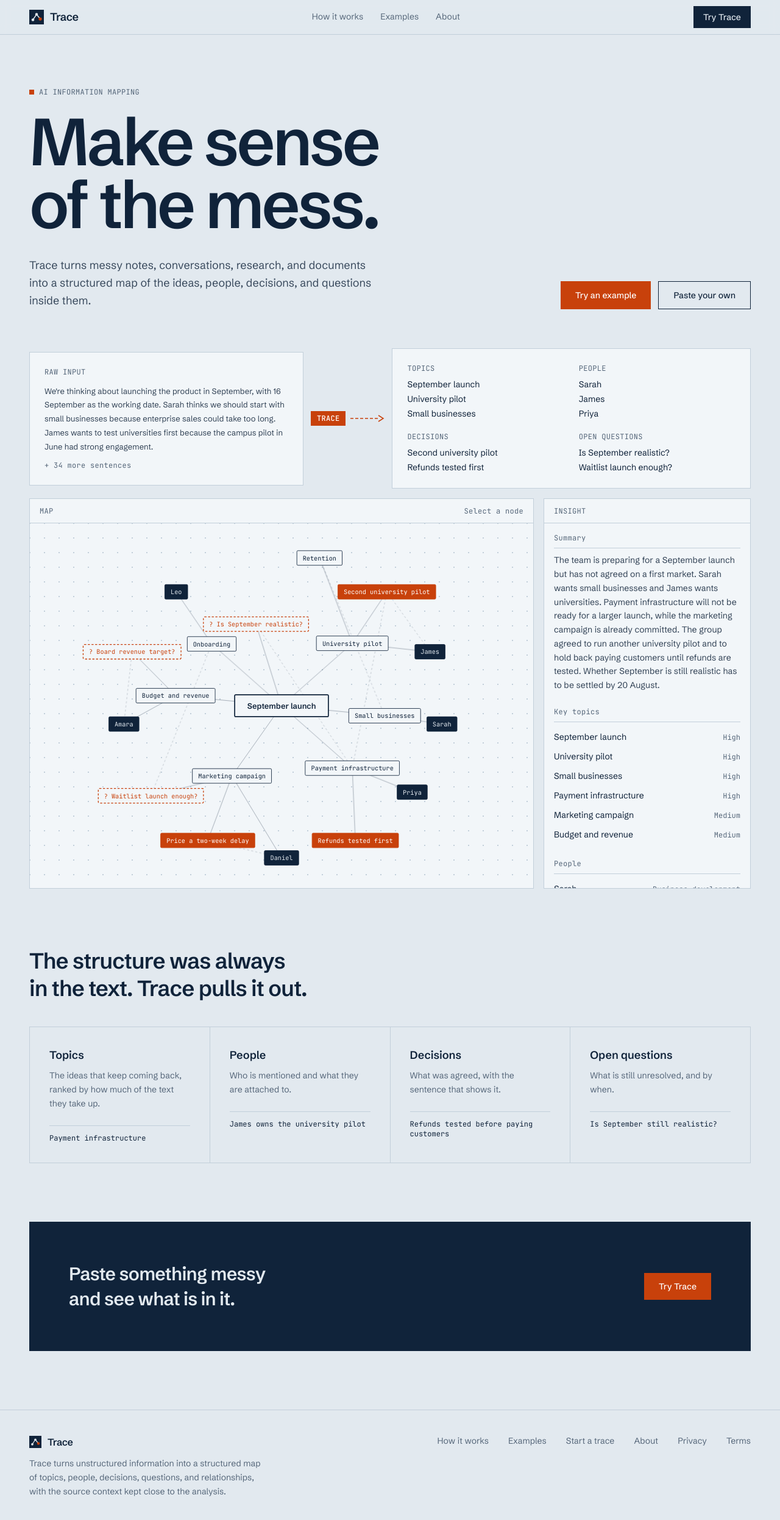
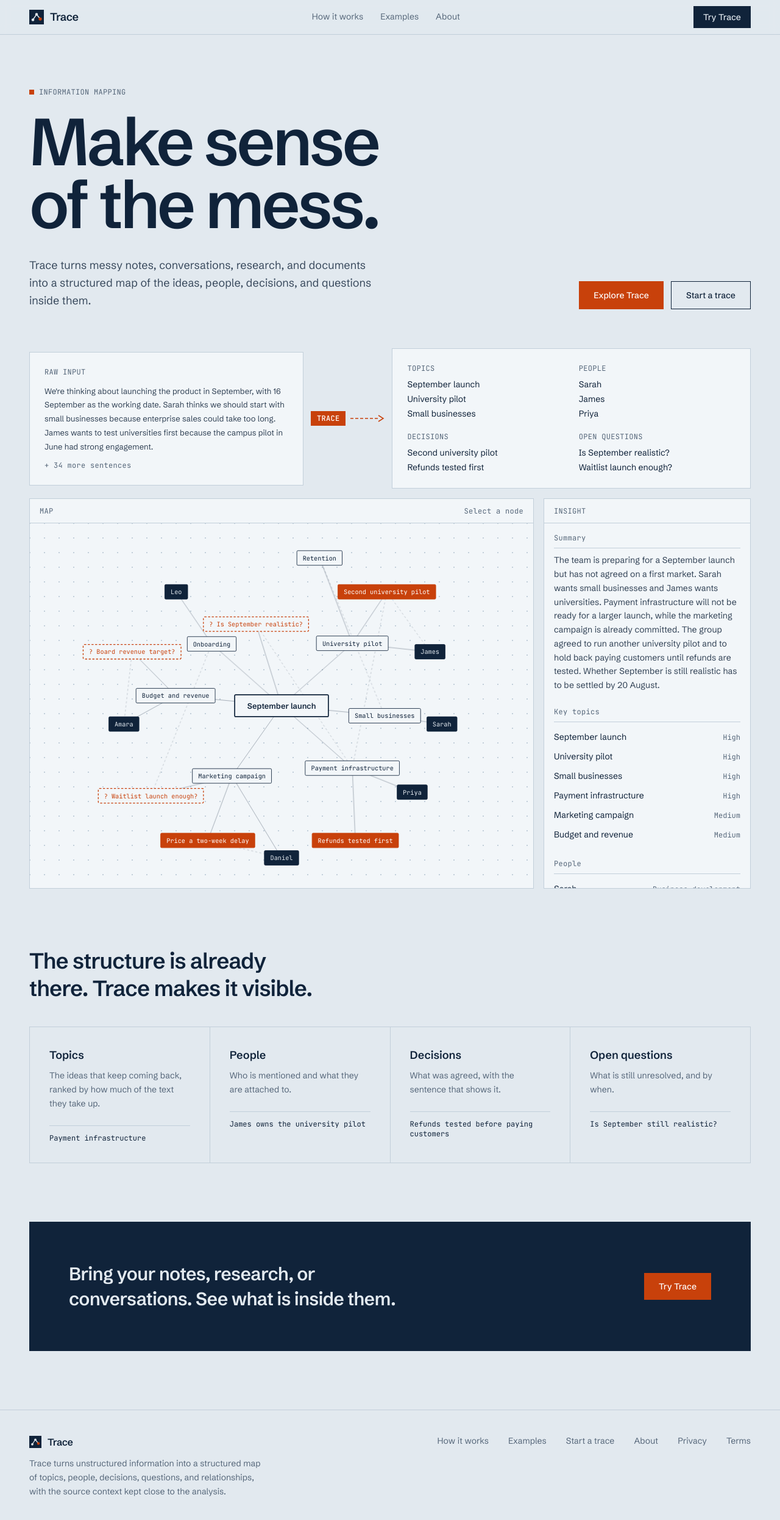
Before and after one commit to Wuraola-Adebisi/Trace, a React (Vite) app: page / in a window 1280 px wide. Shown: the top 2492 px of the page at 61% size. Built offline with nearby package versions, Linux system fonts and the light colour scheme.

Commit message:
Refine homepage product copy

```diff
--- a/src/pages/Home.tsx
+++ b/src/pages/Home.tsx
@@ -31,7 +31,7 @@
       <section className="mx-auto max-w-[1400px] px-5 pb-12 pt-14 sm:px-8 lg:px-12 sm:pb-16 sm:pt-20">
         <p className="inline-flex items-center gap-2 font-mono text-xs tracking-wide text-mute">
           <span className="inline-block h-2 w-2 bg-signal" />
-          AI INFORMATION MAPPING
+          INFORMATION MAPPING
         </p>
         <h1 className="mt-5 max-w-5xl text-balance text-[clamp(3rem,8.5vw,7.5rem)] font-semibold leading-[0.95] tracking-[-0.045em]">
           Make sense of the mess.
@@ -43,13 +43,13 @@
           </p>
           <div className="flex flex-wrap gap-3">
             <Link to={`/trace?example=${LAUNCH_EXAMPLE.id}`} className="btn btn-signal">
-              Try an example
+              Explore Trace
             </Link>
             <Link
               to="/trace"
               className="btn btn-outline"
             >
-              Paste your own
+              Start a trace
             </Link>
           </div>
         </div>
@@ -61,7 +61,7 @@
 
       <section className="mx-auto mt-16 max-w-[1400px] px-5 sm:mt-24 sm:px-8 lg:px-12">
         <h2 className="max-w-2xl text-balance text-3xl font-semibold leading-tight tracking-tight sm:text-4xl">
-          The structure was always in the text. Trace pulls it out.
+          The structure is already there. Trace makes it visible.
         </h2>
         <div className="mt-10 grid gap-px border border-line bg-line sm:grid-cols-2 lg:grid-cols-4">
           {PARTS.map((p) => (
@@ -77,7 +77,7 @@
       <section className="mx-auto mt-16 max-w-[1400px] px-5 sm:mt-24 sm:px-8 lg:px-12">
         <div className="flex flex-col gap-6 border border-ink bg-ink p-8 text-paper sm:p-12 lg:p-16 md:flex-row md:items-center md:justify-between">
           <p className="max-w-xl text-balance text-2xl font-semibold leading-snug tracking-tight sm:text-3xl">
-            Paste something messy and see what is in it.
+            Bring your notes, research, or conversations. See what is inside them.
           </p>
           <Link
             to="/trace"
```
